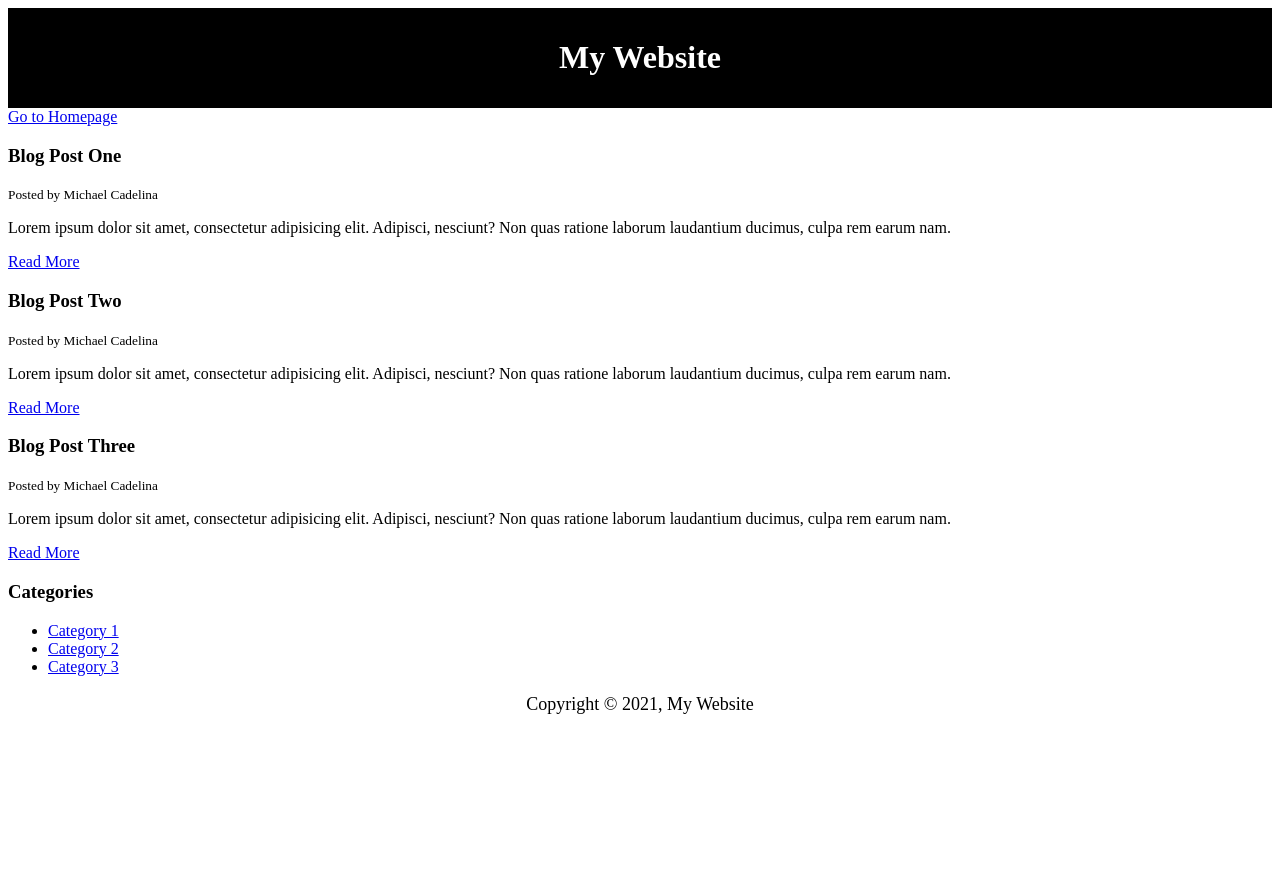
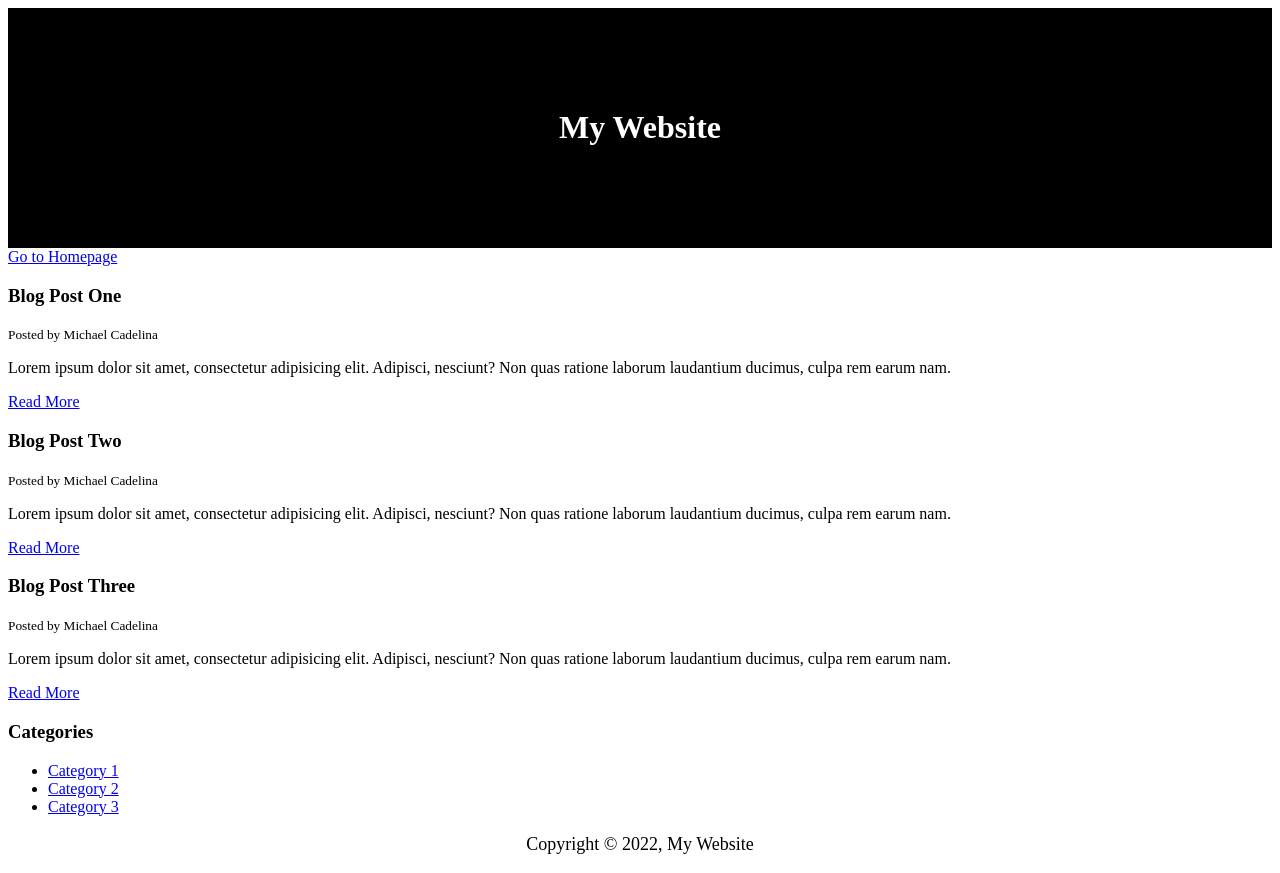
Before and after one commit to MichaelCad/FES2022, a plain HTML site: page blog.html in a window 1280 px wide. Before the commit the page ends 800 px from the top, so only its background shows below. Drawn offline with Linux system fonts and the light colour scheme.

Commit message:
Changed header size

```diff
--- a/blog.html
+++ b/blog.html
@@ -11,7 +11,7 @@
             text-align:center;
             background-color:black;
             color:white;
-            padding:10px;
+            padding: 80px;
         }
 
         #mainFooter{
@@ -58,7 +58,7 @@
         </nav>
     </aside>
     <footer id="mainFooter">
-        <p>Copyright &copy; 2021, My Website</p>
+        <p>Copyright &copy; 2022, My Website</p>
     </footer>
 
 
```
